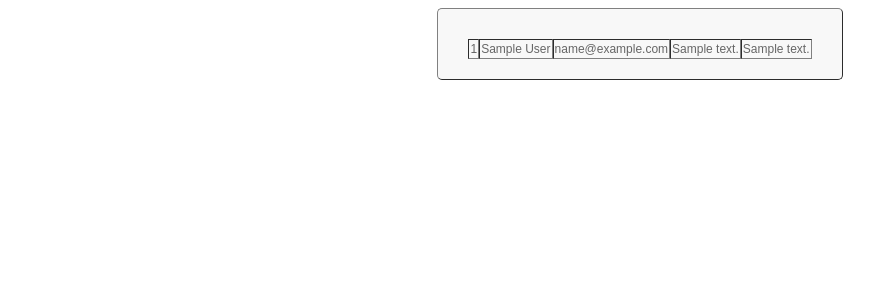
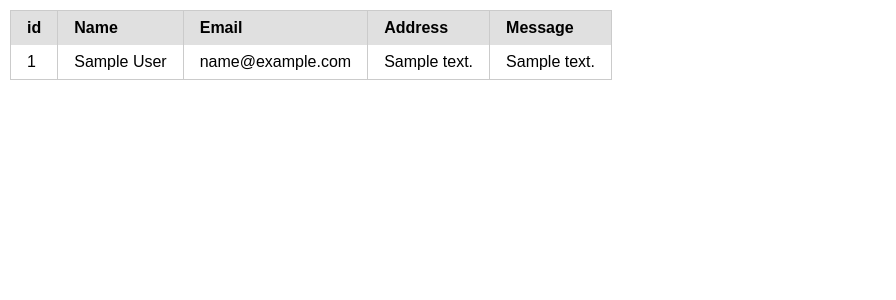
Before and after one commit to MrRabbit2MissCat/DjangoProject, a Django app: page /table/ in a window 1280 px wide. Shown: the top 300 px of the page, without its empty margins (0-896 px from the left). Run offline with Django 3.2, Linux system fonts and the light colour scheme; tables that the repository leaves empty hold one stand-in row (values such as "Sample post").

Commit message:
edit html

```diff
--- /dev/null
+++ b/static/table.css
@@ -0,0 +1,52 @@
+html {
+    font-family: sans-serif;
+    -ms-text-size-adjust: 100%;
+    -webkit-text-size-adjust: 100%;
+}
+
+body {
+    margin: 10px;
+}
+
+table {
+    border-collapse: collapse;
+    border-spacing: 0;
+}
+
+td, th {
+    padding: 0;
+}
+
+.pure-table {
+    border-collapse: collapse;
+    border-spacing: 0;
+    empty-cells: show;
+    border: 1px solid #cbcbcb;
+}
+
+.pure-table caption {
+    color: #000;
+    font: italic 85%/1 arial, sans-serif;
+    padding: 1em 0;
+    text-align: center;
+}
+
+.pure-table td, .pure-table th {
+    border-left: 1px solid #cbcbcb;
+    border-width: 0 0 0 1px;
+    font-size: inherit;
+    margin: 0;
+    overflow: visible;
+    padding: .5em 1em;
+}
+
+.pure-table thead {
+    background-color: #e0e0e0;
+    color: #000;
+    text-align: left;
+    vertical-align: bottom;
+}
+
+.pure-table td {
+    background-color: transparent;
+}
--- a/templates/table.html
+++ b/templates/table.html
@@ -4,11 +4,21 @@
 {% endblock %}
 
 {% block body %}
-    <link rel="stylesheet" href="{% static 'form.css' %}">
-    <table class="smart-green" border="1" cellspacing="0">
+    <link rel="stylesheet" href="{% static 'table.css' %}">
 
+    <table class="pure-table">
+        <thead>
+        <tr>
+            <th>id</th>
+            <th>Name</th>
+            <th>Email</th>
+            <th>Address</th>
+            <th>Message</th>
+        </tr>
+        </thead>
+        <tbody>
         {% for datum in data %}
-            <tr style="width: 400px;height: 20px;">
+            <tr>
                 <td>{{ datum.id }}</td>
                 <td>{{ datum.name }}</td>
                 <td>{{ datum.email }}</td>
@@ -16,6 +26,7 @@
                 <td>{{ datum.message }}</td>
             </tr>
         {% endfor %}
+        </tbody>
     </table>
 
 {% endblock %}
```
Also changed, not shown: templates/index.html (+9 -0 lines).
